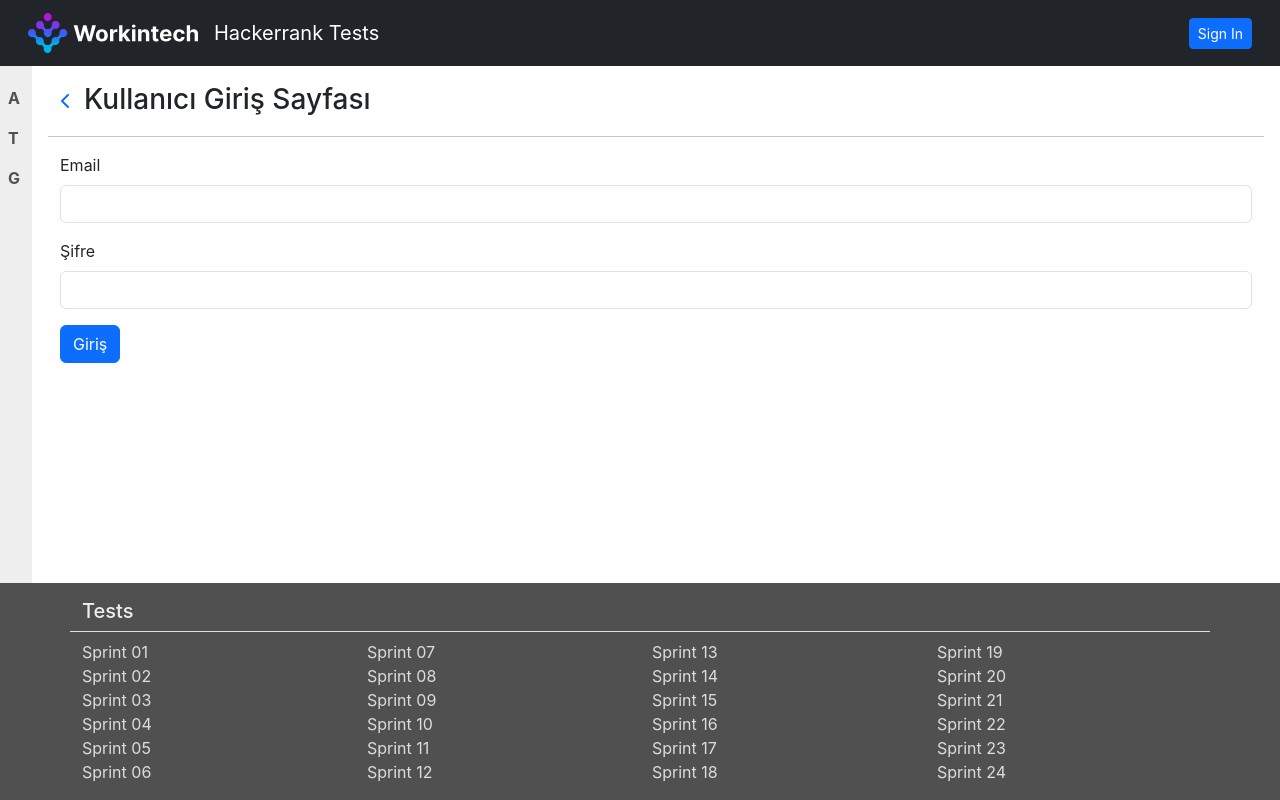
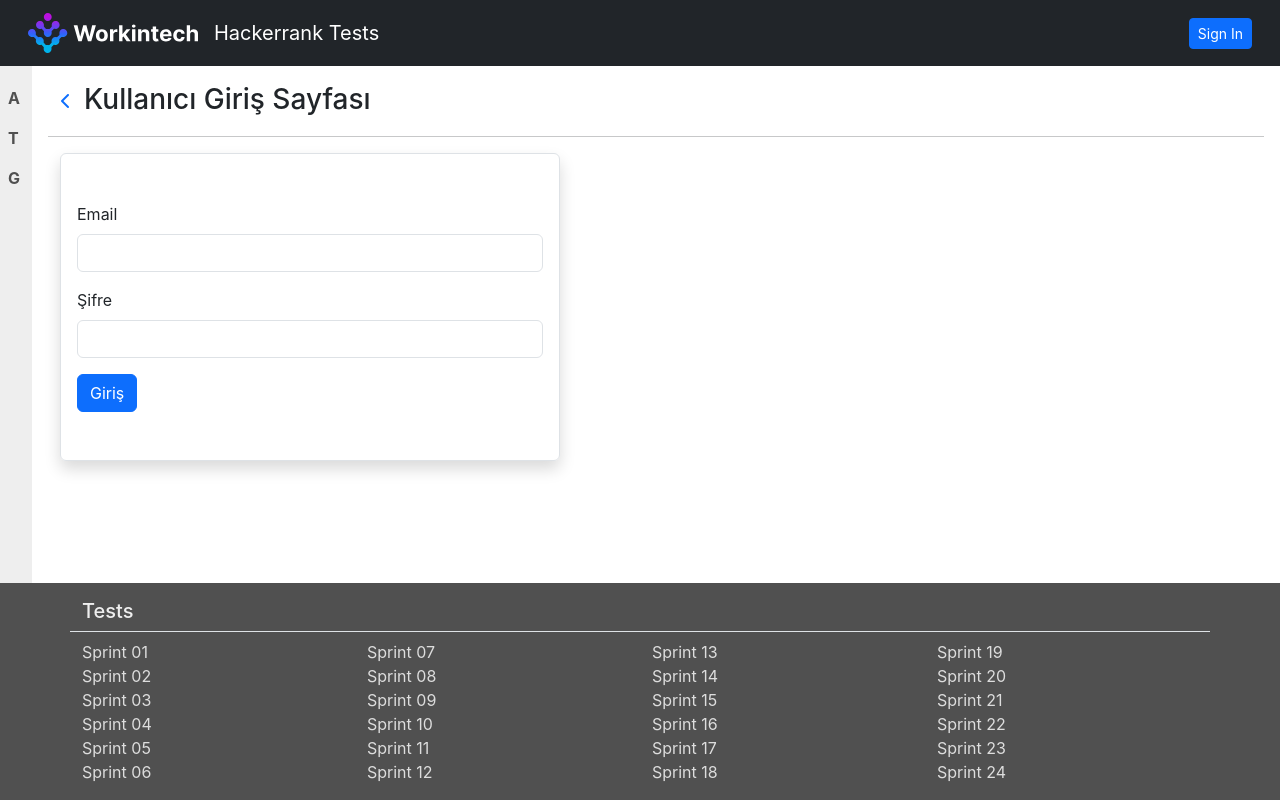
Before and after one commit to erhanfirat/workintech-hackerrank, a React (Create React App) app in the folder frontend/: page /login in a window 1280 px wide. Built offline with nearby package versions, Linux system fonts and the light colour scheme.

Commit message:
login stylings

```diff
--- a/frontend/src/index.css
+++ b/frontend/src/index.css
@@ -131,3 +131,7 @@ a {
   width: auto;
   border-radius: 50%;
 }
+
+.login-form {
+  max-width: 500px;
+}
--- a/frontend/src/pages/LoginPage.js
+++ b/frontend/src/pages/LoginPage.js
@@ -49,7 +49,10 @@ export const LoginPage = () => {
   return (
     <PageDefault pageTitle="Kullanıcı Giriş Sayfası">
       <Container fluid>
-        <Form onSubmit={handleSubmit(handleLogin)}>
+        <Form
+          onSubmit={handleSubmit(handleLogin)}
+          className="border px-3 py-5 shadow login-form rounded"
+        >
           <FormGroup>
             <Label>Email</Label>
             <FormInput type="email" name="email" register={register} />
```
